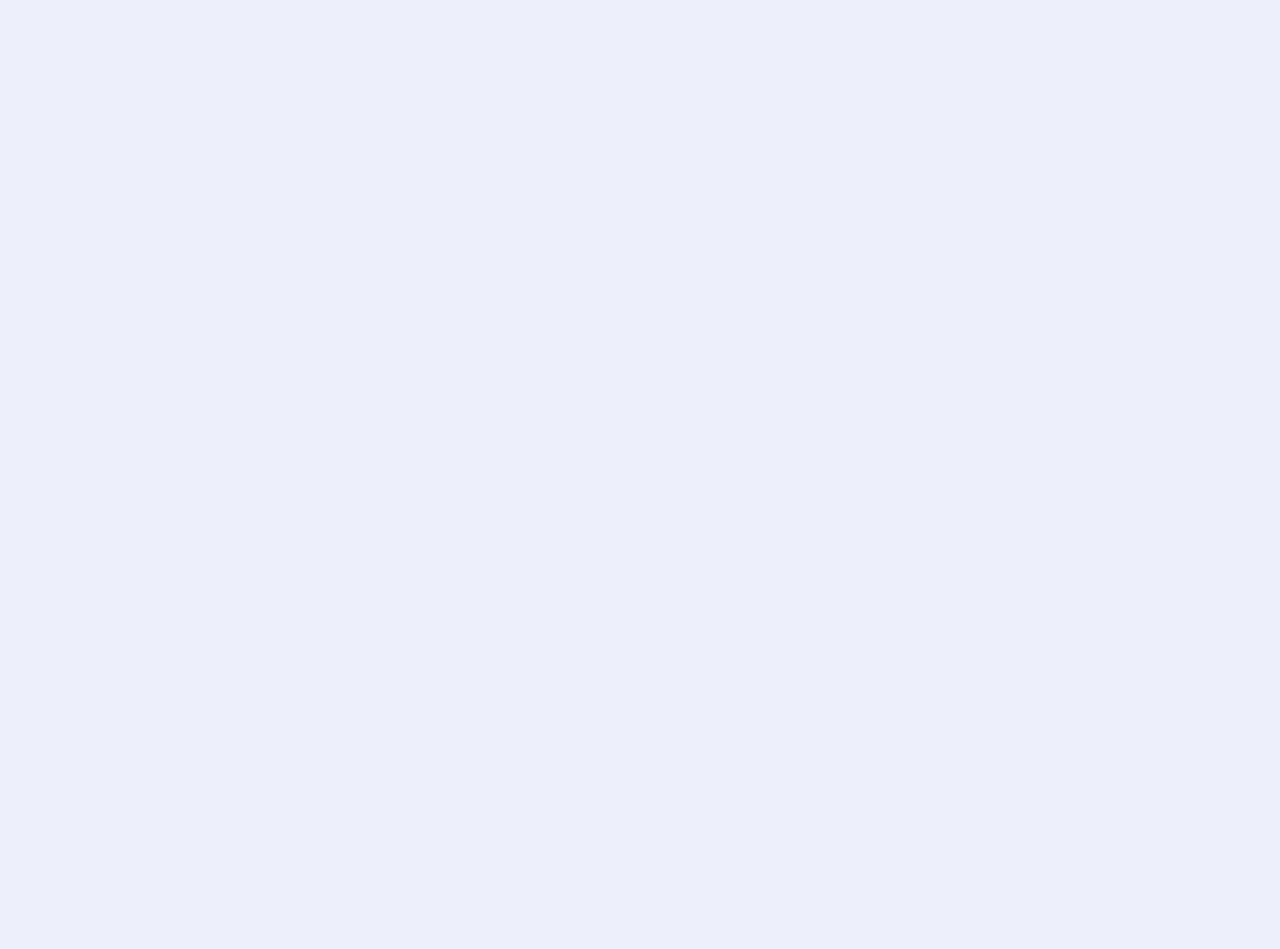
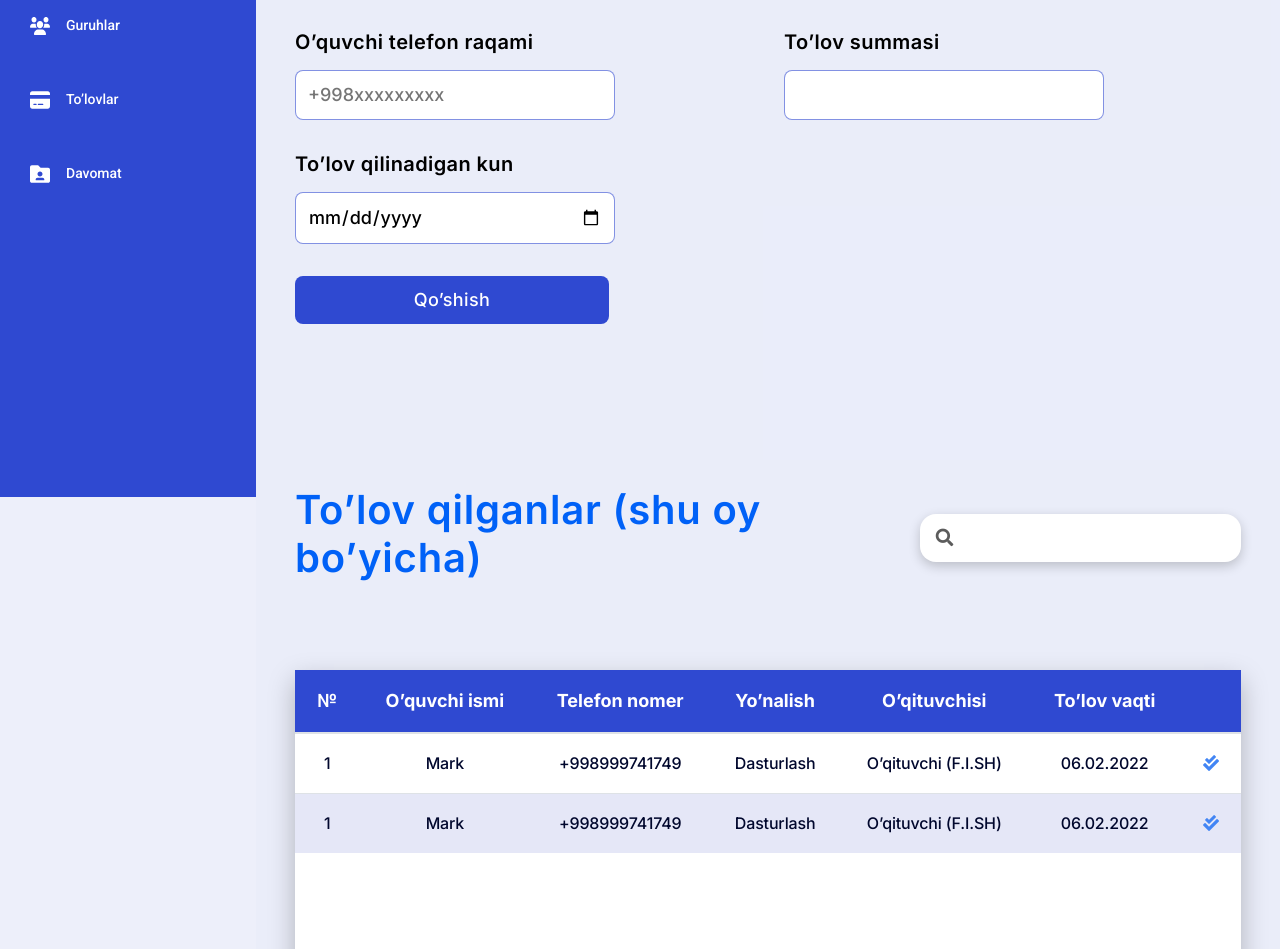
Before and after one commit to MuhammadqodirMuminov/CRM-Panel, a React (Vite) app: page /payments in a window 1280 px wide. Before the commit this address had no page. Shown: the part 303-1252 px from the top of the page. Before the commit the page ends 800 px from the top, so only its background shows below. Built offline with nearby package versions, Linux system fonts and the light colour scheme.

Commit message:
payment page complated

```diff
--- a/src/App.jsx
+++ b/src/App.jsx
@@ -2,7 +2,7 @@ import '@fortawesome/fontawesome-free/css/all.min.css';
 import 'bootstrap-css-only/css/bootstrap.min.css';
 import 'mdbreact/dist/css/mdb.css';
 import { Route, Routes } from 'react-router-dom';
-import { Groups, Home, Students } from './pages';
+import { Groups, Home, Payments, Students } from './pages';
 
 const App = () => {
 	return (
@@ -11,6 +11,7 @@ const App = () => {
 				<Route path='/' element={<Home />} />
 				<Route path='/students' element={<Students />} />
 				<Route path='/groups' element={<Groups />} />
+				<Route path='/payments' element={<Payments />} />
 			</Routes>
 		</>
 	);
--- /dev/null
+++ b/src/components/form-control-payment/form-control-payment.jsx
@@ -0,0 +1,66 @@
+import { Form, Formik } from 'formik';
+import { paymentSchema } from '../../schemas';
+import styles from '../form-control/form-control.module.css';
+import InputFeild from '../input-feild/input-feild';
+import Option from '../option/option';
+
+const FormControlPayment = () => {
+	const initialValues = {
+		student_name: '',
+		student_phone: '',
+		payment_date: '',
+		payment_count: '',
+	};
+
+	const submitHandler = formData => {
+		console.log(formData);
+	};
+
+	return (
+		<div className={styles['form-section']}>
+			<h2 className={styles.formText}>To’lov qilish</h2>
+			<Formik
+				initialValues={initialValues}
+				validationSchema={paymentSchema}
+				onSubmit={submitHandler}
+			>
+				<Form className={styles.form}>
+					<div className={styles.forms}>
+						<InputFeild label={'O’quvchi ismi'} type='text' name='student_name' id='student_name' />
+						<Option label={'Guruh yo’nalish'} name='direction' id='derection' />
+
+						<InputFeild
+							label={'O’quvchi telefon raqami'}
+							type='number'
+							name='student_phone'
+							placeholder='+998xxxxxxxxx'
+							id='student_phone'
+						/>
+
+						<InputFeild
+							label={'To’lov summasi'}
+							type='number'
+							name='payment_count'
+							placeholder=''
+							id='payment_count'
+						/>
+
+						<InputFeild
+							label={'To’lov qilinadigan kun'}
+							type='date'
+							name='payment_date'
+							id='name'
+						/>
+					</div>
+					<div className={styles.btnFeild}>
+						<button type='submit' className={styles.btn}>
+							Qo’shish
+						</button>
+					</div>
+				</Form>
+			</Formik>
+		</div>
+	);
+};
+
+export default FormControlPayment;
--- a/src/components/index.js
+++ b/src/components/index.js
@@ -4,3 +4,5 @@ export { default as FormControl } from './form-control/form-control.jsx';
 export { default as InputFeild } from './input-feild/input-feild.jsx';
 export { default as Layout } from './layout/layout.jsx';
 export { default as Option } from './option/option.jsx';
+export { default as FormControlPayment} from "./form-control-payment/form-control-payment.jsx"
+export  { default as SearchBar}  from "./search-bar/search-bar.jsx"
--- /dev/null
+++ b/src/components/search-bar/search-bar.jsx
@@ -0,0 +1,25 @@
+import Styles from '../../pages/students/students.module.css';
+
+// eslint-disable-next-line react/prop-types
+const SearchBar = ({ title }) => {
+	function toggleShow() {
+		const el = document.getElementById('box');
+		el.classList.toggle('show');
+	}
+	return (
+		<div className={Styles['table-top']}>
+			<h2 className={Styles['table__title']}>{title}</h2>
+			<div className={Styles.container}>
+				<input
+					type='text'
+					id='box'
+					placeholder='Search anything...'
+					className={Styles['search__box']}
+				/>
+				<i className={`fas fa-search ${Styles['search__icon']}`} id='icon' onClick={toggleShow}></i>
+			</div>
+		</div>
+	);
+};
+
+export default SearchBar;
--- a/src/pages/groups/groups.jsx
+++ b/src/pages/groups/groups.jsx
@@ -1,12 +1,9 @@
-import { FormControlGroup, Layout } from '../../components';
-import styles from "./groups.module.css";
-import Styles from '../students/students.module.css';
-
+import { FormControlGroup, Layout, SearchBar } from '../../components';
+import styles from './groups.module.css';
 
 const Groups = () => {
-
 	function toggleShow() {
-		var el = document.getElementById('box');
+		const el = document.getElementById('box');
 		el.classList.toggle('show');
 	}
 
@@ -17,22 +14,7 @@ const Groups = () => {
 					<FormControlGroup />
 				</section>
 				<section>
-				<div className={Styles['table-top']}>
-					<h2 className={Styles['table__title']}>Bizning o’quvchilar</h2>
-					<div className={Styles.container}>
-						<input
-							type='text'
-							id='box'
-							placeholder='Search anything...'
-							className={Styles['search__box']}
-						/>
-						<i
-							className={`fas fa-search ${Styles['search__icon']}`}
-							id='icon'
-							onClick={toggleShow}
-						></i>
-					</div>
-				</div>
+					<SearchBar title={'Mavjud guruhlar'} />
 				</section>
 			</div>
 		</Layout>
--- a/src/pages/index.js
+++ b/src/pages/index.js
@@ -1,3 +1,4 @@
 export { default as Groups } from './groups/groups.jsx';
 export { default as Home } from './home.jsx';
+export { default as Payments } from './payments/payments.jsx';
 export { default as Students } from './students/students.jsx';
--- /dev/null
+++ b/src/pages/payments/payments.jsx
@@ -0,0 +1,78 @@
+import { FormControlPayment, Layout, SearchBar } from '../../components';
+import classes from './payments.module.css';
+import styles from '../students/students.module.css';
+
+const Payments = () => {
+	return (
+		<Layout head={'To’lov'}>
+			<div className={classes.payment}>
+				<section className={classes['payment__section']}>
+					<FormControlPayment />
+				</section>
+
+				<section className={classes['table__section']}>
+					<SearchBar title={'To’lov qilganlar (shu oy bo’yicha) '} />
+					<div className={`w-100  text-center ${styles.tableMain}`}>
+						<table className='table'>
+							<thead className='p-0'>
+								<tr className={styles['table-primary']}>
+									<th className={styles.head} scope='col'>
+										№
+									</th>
+									<th className={styles.head} scope='col'>
+										O’quvchi ismi
+									</th>
+									<th className={styles.head} scope='col'>
+										Telefon nomer
+									</th>
+									<th className={styles.head} scope='col'>
+										Yo’nalish
+									</th>
+									<th className={styles.head} scope='col'>
+									O’qituvchisi
+									</th>
+									<th className={styles.head} scope='col'>
+									To’lov vaqti
+									</th>
+									<th className={styles.head} scope='col'></th>
+								</tr>
+							</thead>
+							<tbody>
+								<tr className={styles['table-row']}>
+									<th className={styles.row} scope='row'>
+										1
+									</th>
+									<td className={styles.row}>Mark</td>
+									<td className={styles.row}>+998999741749</td>
+									<td className={styles.row}>Dasturlash</td>
+									<td className={styles.row}>O’qituvchi (F.I.SH)</td>
+
+									<td className={styles.row}>06.02.2022</td>
+									<td className={styles.row}>
+										<i className={`fas fa-check-double text-primary ${styles.icon}`}></i>
+									</td>
+								</tr>
+								<tr className={` ${styles.active} ${styles['table-row']}`}>
+									<th className={styles.row} scope='row'>
+										1
+									</th>
+									<td className={styles.row}>Mark</td>
+									<td className={styles.row}>+998999741749</td>
+									<td className={styles.row}>Dasturlash</td>
+									<td className={styles.row}>O’qituvchi (F.I.SH)</td>
+
+									<td className={styles.row}>06.02.2022</td>
+									<td className={styles.row}>
+										<i className={`fas fa-check-double text-primary ${styles.icon}`}></i>
+									</td>
+								</tr>
+							</tbody>
+						</table>
+					</div>
+				</section>
+			</div>
+		</Layout>
+	);
+};
+
+export default Payments;
--- /dev/null
+++ b/src/pages/payments/payments.module.css
@@ -0,0 +1,19 @@
+.payment__section {
+	margin-top: 84px;
+	padding: 39px;
+	display: flex;
+	flex-direction: column;
+	align-items: center;
+	gap: 80px;
+}
+
+.table__section {
+	margin-top: 84px;
+	padding: 39px;
+	display: flex;
+	flex-direction: column;
+	align-items: center;
+	gap: 80px;
+}
+.payment {
+}
--- a/src/pages/students/students.jsx
+++ b/src/pages/students/students.jsx
@@ -1,12 +1,9 @@
-import { Layout } from '../../components';
+import { Layout, SearchBar } from '../../components';
 import FormControl from '../../components/form-control/form-control';
 import styles from './students.module.css';
 
 const Students = () => {
-	function toggleShow() {
-		var el = document.getElementById('box');
-		el.classList.toggle('show');
-	}
+
 
 	return (
 		<Layout head={"O'quvchilar"}>
@@ -15,22 +12,8 @@ const Students = () => {
 			</section>
 
 			<section className={styles.table}>
-				<div className={styles['table-top']}>
-					<h2 className={styles['table__title']}>Bizning o’quvchilar</h2>
-					<div className={styles.container}>
-						<input
-							type='text'
-							id='box'
-							placeholder='Search anything...'
-							className={styles['search__box']}
-						/>
-						<i
-							className={`fas fa-search ${styles['search__icon']}`}
-							id='icon'
-							onClick={toggleShow}
-						></i>
-					</div>
-				</div>
+				<SearchBar title={'Bizning o’quvchilar'} />
+
 				<div className={`w-100  text-center ${styles.tableMain}`}>
 					<table className='table'>
 						<thead className='p-0'>
--- a/src/schemas/index.js
+++ b/src/schemas/index.js
@@ -27,3 +27,10 @@ export const groupSchema = yup.object().shape({
 	teacher_phone_number: yup.string().matches(phoneRules).required('teacher phone is required'),
 	avatar: yup.string().required('image is required'),
 });
+
+export const paymentSchema = yup.object().shape({
+	student_name: yup.string().required('student name is required'),
+	student_phone: yup.string().matches(phoneRules).required('student phone is required'),
+	payment_date: yup.string().required('payment date is required'),
+	payment_count: yup.number().required('payment count is required'),
+});
```
Also changed, not shown: src/components/form-control-payment/form-control-payment.module.css (added), src/components/search-bar/search-bar.module.css (added).
